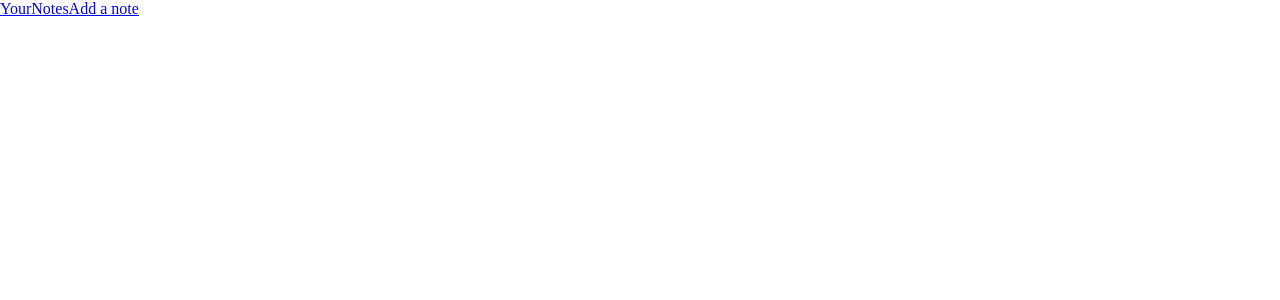
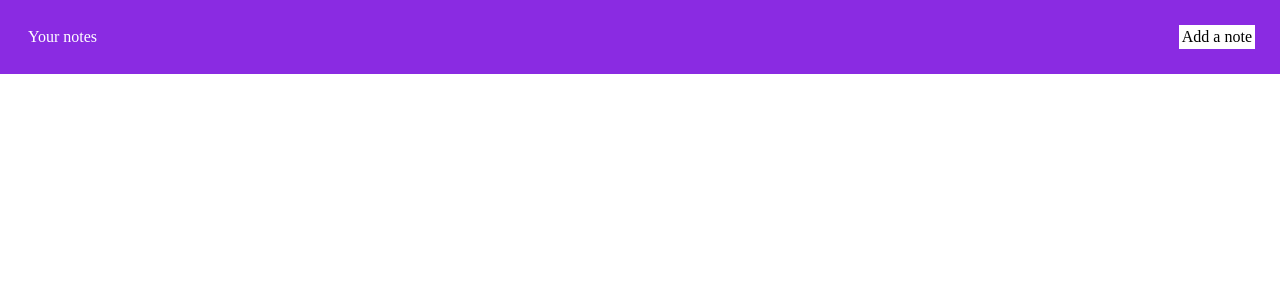
Before and after one commit to ivannemeth/ivan-notes-app, a Next.js app: page / in a window 1280 px wide. Shown: the top 300 px of the page. Built offline with nearby package versions, Linux system fonts and the light colour scheme.

Commit message:
add simple navigation links to homepage and addnote page

```diff
--- a/components/Navigation.jsx
+++ b/components/Navigation.jsx
@@ -2,9 +2,13 @@ import Link from "next/link";
 
 export default function Navigation() {
   return (
-    <>
-      <Link href="/">YourNotes</Link>
-      <Link href="/add-note">Add a note</Link>
-    </>
+    <nav className="navbar">
+      <Link className="navbar-homelink" href="/">
+        Your notes
+      </Link>
+      <Link className="navbar-addlink" href="/addNote">
+        Add a note
+      </Link>
+    </nav>
   );
 }
--- a/package.json
+++ b/package.json
@@ -12,7 +12,8 @@
     "mongoose": "^8.0.4",
     "next": "14.0.4",
     "react": "^18",
-    "react-dom": "^18"
+    "react-dom": "^18",
+    "react-icons": "^5.0.1"
   },
   "devDependencies": {
     "eslint": "^8",
--- a/styles/globals.css
+++ b/styles/globals.css
@@ -3,3 +3,28 @@
   padding: 0;
   margin: 0;
 }
+
+/* navigation */
+
+.navbar {
+  display: flex;
+  justify-content: space-between;
+  justify-items: center;
+  background-color: blueviolet;
+  padding: 25px 25px 25px 25px;
+}
+
+.navbar-homelink {
+  color: white;
+  text-decoration: none;
+  cursor: pointer;
+  padding: 3px;
+}
+
+.navbar-addlink {
+  background-color: white;
+  text-decoration: none;
+  cursor: pointer;
+  padding: 3px;
+  color: black;
+}
```
Also changed, not shown: 1 other file (tests, documents, lock files or other folders).
